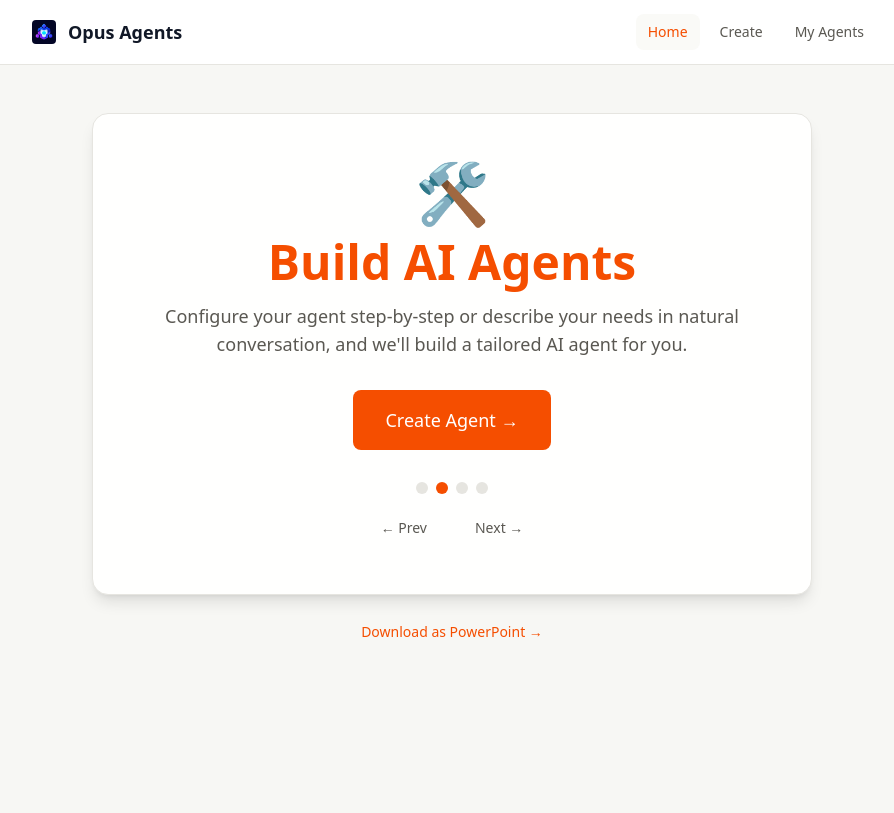
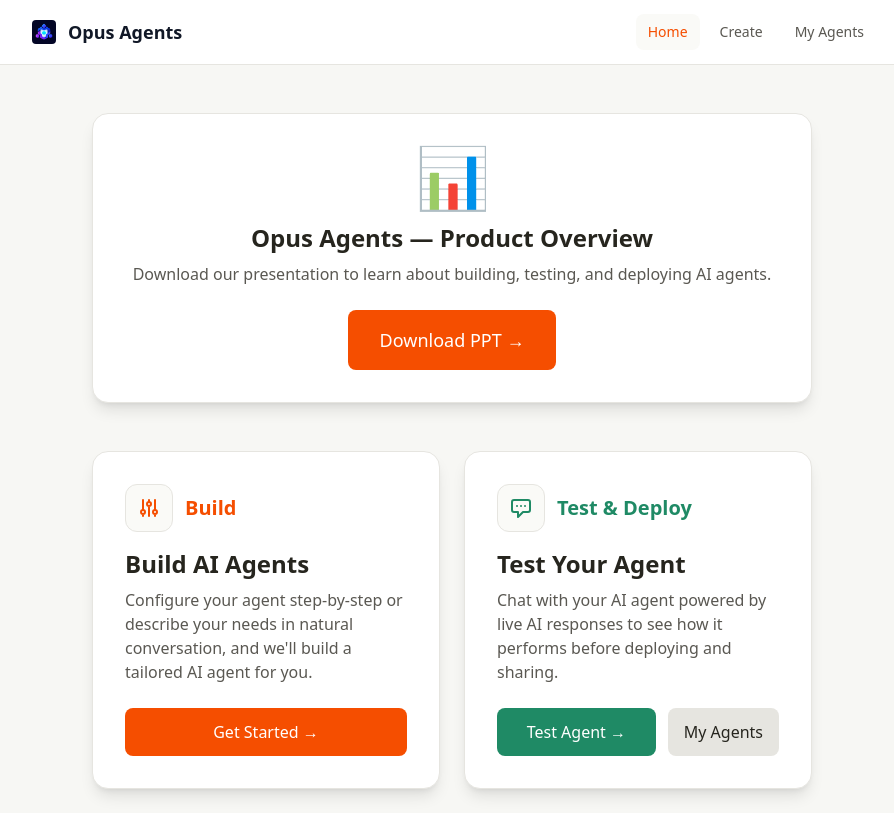
Before and after one commit to mohammedkhadar/ai-agents, a React (Vite) app in the folder frontend/: page / in a window 1280 px wide. Shown: the whole page, without its empty margins (188-1082 px from the left). Built offline with nearby package versions, Linux system fonts and the light colour scheme; no server answers.

Commit message:
Revert "feat: show PPT slides as auto-advancing slideshow on homepage"
This reverts commit bcf70eae0c7fcfe882d13bd12dba84c980524874.

```diff
--- a/frontend/src/pages/Index.tsx
+++ b/frontend/src/pages/Index.tsx
@@ -1,125 +1,89 @@
-import React, { useState, useEffect, useCallback } from 'react';
+import React from 'react';
 import { Link } from 'react-router-dom';
 import Navbar from '../components/Navbar';
 
-const slides = [
-  {
-    title: 'Opus Agents',
-    subtitle: 'Create, test and deploy AI agents through natural conversation or step-by-step configuration. No programming expertise required.',
-    cta: { label: 'Get Started →', to: '/create-agent' },
-    bg: 'bg-[#f7f7f4]',
-    accent: 'text-[#f54e00]',
-    icon: '🚀',
-  },
-  {
-    title: 'Build AI Agents',
-    subtitle: 'Configure your agent step-by-step or describe your needs in natural conversation, and we\'ll build a tailored AI agent for you.',
-    cta: { label: 'Create Agent →', to: '/create-agent' },
-    bg: 'bg-white',
-    accent: 'text-[#f54e00]',
-    icon: '🛠️',
-  },
-  {
-    title: 'Test Your Agent',
-    subtitle: 'Chat with your AI agent powered by live AI responses to see how it performs before deploying and sharing.',
-    cta: { label: 'Test Agent →', to: '/test-agent' },
-    bg: 'bg-[#fafaf7]',
-    accent: 'text-[#1f8a65]',
-    icon: '💬',
-  },
-  {
-    title: 'Manage Your Agents',
-    subtitle: 'View all your agents, deploy them, and share with your team or the world.',
-    cta: { label: 'My Agents →', to: '/agents' },
-    bg: 'bg-white',
-    accent: 'text-[#f54e00]',
-    icon: '📋',
-  },
-];
-
 const Index: React.FC = () => {
-  const [current, setCurrent] = useState(0);
-  const [paused, setPaused] = useState(false);
-
-  const next = useCallback(() => {
-    setCurrent((prev) => (prev + 1) % slides.length);
-  }, []);
-
-  const prev = useCallback(() => {
-    setCurrent((prev) => (prev - 1 + slides.length) % slides.length);
-  }, []);
-
-  useEffect(() => {
-    if (paused) return;
-    const timer = setInterval(next, 5000);
-    return () => clearInterval(timer);
-  }, [paused, next]);
-
-  const slide = slides[current];
-
   return (
     <div className="min-h-screen bg-[#f7f7f4]">
       <Navbar />
       <div className="max-w-3xl mx-auto p-6 pt-12">
-        <div
-          className={`rounded-2xl p-12 shadow-lg border border-[#e6e5e0] ${slide.bg} transition-all duration-700 min-h-[420px] flex flex-col justify-center items-center text-center`}
-          onMouseEnter={() => setPaused(true)}
-          onMouseLeave={() => setPaused(false)}
-        >
-          <div className="text-6xl mb-4">{slide.icon}</div>
-          <h1 className={`text-5xl font-extrabold mb-4 ${slide.accent}`}>
-            {slide.title}
-          </h1>
-          <p className="text-lg text-[#5a5852] max-w-xl mb-8">
-            {slide.subtitle}
+        {/* Product Launch Presentation */}
+        <div className="mb-12 rounded-2xl p-8 shadow-lg border border-[#e6e5e0] bg-white text-center">
+          <div className="text-6xl mb-4">📊</div>
+          <h2 className="text-2xl font-bold text-[#26251e] mb-2">Opus Agents — Product Overview</h2>
+          <p className="text-[#5a5852] mb-6">
+            Download our presentation to learn about building, testing, and deploying AI agents.
           </p>
-          <Link
-            to={slide.cta.to}
-            className="inline-block px-8 py-4 bg-[#f54e00] text-white font-medium rounded-lg hover:bg-[#d04200] transition-colors text-lg"
-          >
-            {slide.cta.label}
-          </Link>
-
-          {/* Navigation dots */}
-          <div className="flex gap-2 mt-8">
-            {slides.map((_, i) => (
-              <button
-                key={i}
-                onClick={() => setCurrent(i)}
-                className={`w-3 h-3 rounded-full transition-colors ${
-                  i === current ? 'bg-[#f54e00]' : 'bg-[#e6e5e0] hover:bg-[#d5d4cf]'
-                }`}
-                aria-label={`Go to slide ${i + 1}`}
-              />
-            ))}
-          </div>
-
-          {/* Prev/Next arrows */}
-          <div className="flex gap-4 mt-4">
-            <button
-              onClick={prev}
-              className="px-4 py-2 text-sm text-[#5a5852] hover:text-[#26251e] transition-colors"
-            >
-              ← Prev
-            </button>
-            <button
-              onClick={next}
-              className="px-4 py-2 text-sm text-[#5a5852] hover:text-[#26251e] transition-colors"
-            >
-              Next →
-            </button>
-          </div>
-        </div>
-
-        <div className="mt-6 text-center">
           <a
             href="/opus_agents.pptx"
             download
-            className="text-sm text-[#f54e00] hover:underline"
+            className="inline-block px-8 py-4 bg-[#f54e00] text-white font-medium rounded-lg hover:bg-[#d04200] transition-colors text-lg"
           >
-            Download as PowerPoint →
+            Download PPT →
           </a>
         </div>
+
+        <main>
+          <div className="grid md:grid-cols-2 gap-6 max-w-3xl mx-auto">
+            <div className="bg-white rounded-2xl p-8 shadow-lg hover:shadow-xl transition-shadow flex flex-col justify-between border border-[#e6e5e0]">
+              <div>
+                <div className="flex items-center mb-4">
+                  <div className="w-12 h-12 rounded-xl bg-[#fafaf7] flex items-center justify-center border border-[#e6e5e0]">
+                    <svg className="w-6 h-6 text-[#f54e00]" fill="none" stroke="currentColor" strokeWidth={2} viewBox="0 0 24 24">
+                      <path strokeLinecap="round" strokeLinejoin="round" d="M12 6V4m0 2a2 2 0 100 4m0-4a2 2 0 110 4m-6 8a2 2 0 100-4m0 4a2 2 0 110-4m0 4v2m0-6V4m6 6v10m6-2a2 2 0 100-4m0 4a2 2 0 110-4m0 4v2m0-6V4" />
+                    </svg>
+                  </div>
+                  <span className="ml-3 text-[#f54e00] text-xl font-bold">Build</span>
+                </div>
+                <h2 className="text-2xl font-bold text-[#26251e] mb-2">
+                  Build AI Agents
+                </h2>
+                <p className="text-[#5a5852]">
+                  Configure your agent step-by-step or describe your needs in natural conversation, and we'll build a tailored AI agent for you.
+                </p>
+              </div>
+              <Link
+                to="/create-agent"
+                className="mt-6 inline-block text-center px-6 py-3 bg-[#f54e00] text-white font-medium rounded-lg hover:bg-[#d04200] transition-colors"
+              >
+                Get Started →
+              </Link>
+            </div>
+
+            <div className="bg-white rounded-2xl p-8 shadow-lg hover:shadow-xl transition-shadow flex flex-col justify-between border border-[#e6e5e0]">
+              <div>
+                <div className="flex items-center mb-4">
+                  <div className="w-12 h-12 rounded-xl bg-[#fafaf7] flex items-center justify-center border border-[#e6e5e0]">
+                    <svg className="w-6 h-6 text-[#1f8a65]" fill="none" stroke="currentColor" strokeWidth={2} viewBox="0 0 24 24">
+                      <path strokeLinecap="round" strokeLinejoin="round" d="M8 10h.01M12 10h.01M16 10h.01M9 16H5a2 2 0 01-2-2V6a2 2 0 012-2h14a2 2 0 012 2v8a2 2 0 01-2 2h-5l-5 5v-5z" />
+                    </svg>
+                  </div>
+                  <span className="ml-3 text-[#1f8a65] text-xl font-bold">Test & Deploy</span>
+                </div>
+                <h2 className="text-2xl font-bold text-[#26251e] mb-2">
+                  Test Your Agent
+                </h2>
+                <p className="text-[#5a5852]">
+                  Chat with your AI agent powered by live AI responses to see how it performs before deploying and sharing.
+                </p>
+              </div>
+              <div className="mt-6 flex gap-3">
+                <Link
+                  to="/test-agent"
+                  className="flex-1 text-center px-4 py-3 bg-[#1f8a65] text-white font-medium rounded-lg hover:bg-[#176b50] transition-colors"
+                >
+                  Test Agent →
+                </Link>
+                <Link
+                  to="/agents"
+                  className="px-4 py-3 bg-[#e6e5e0] text-[#26251e] font-medium rounded-lg hover:bg-[#d5d4cf] transition-colors"
+                >
+                  My Agents
+                </Link>
+              </div>
+            </div>
+          </div>
+        </main>
       </div>
     </div>
   );
```
Also changed, not shown: 1 other file (tests, documents, lock files or other folders).
